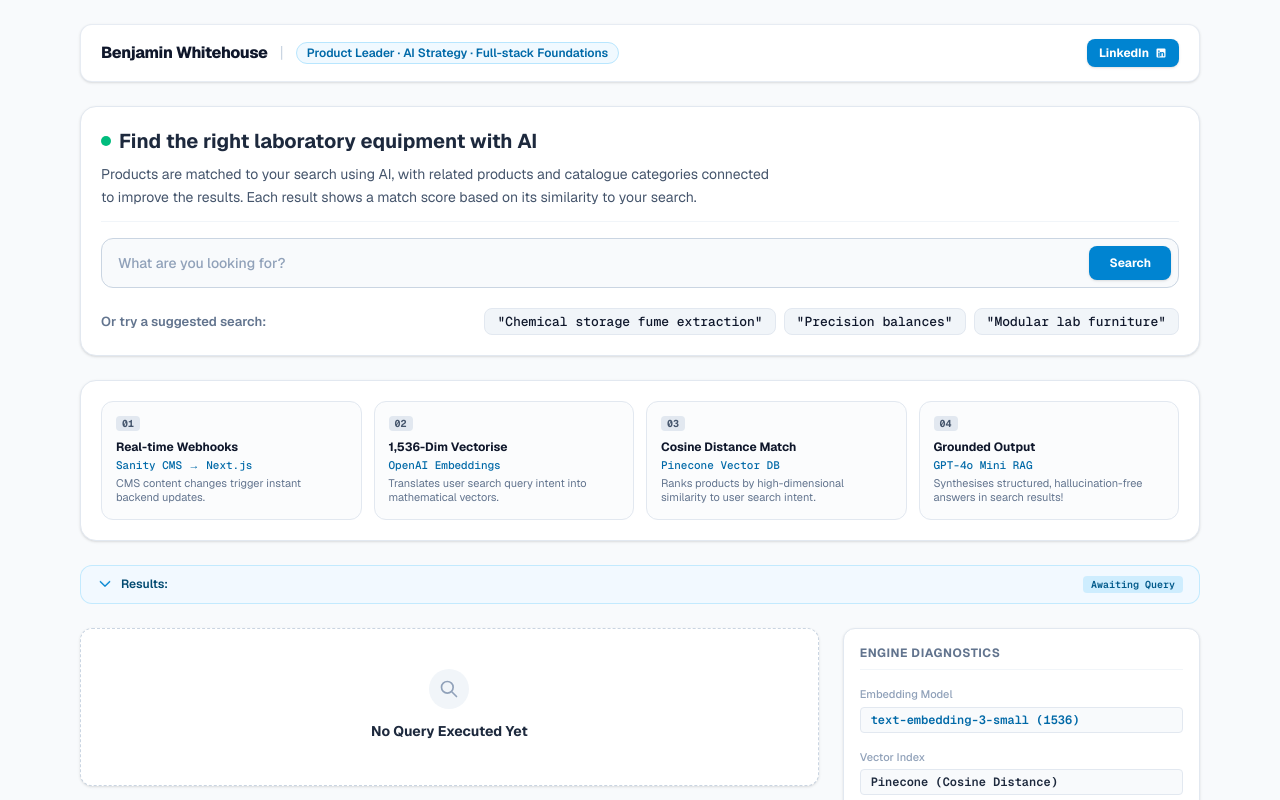
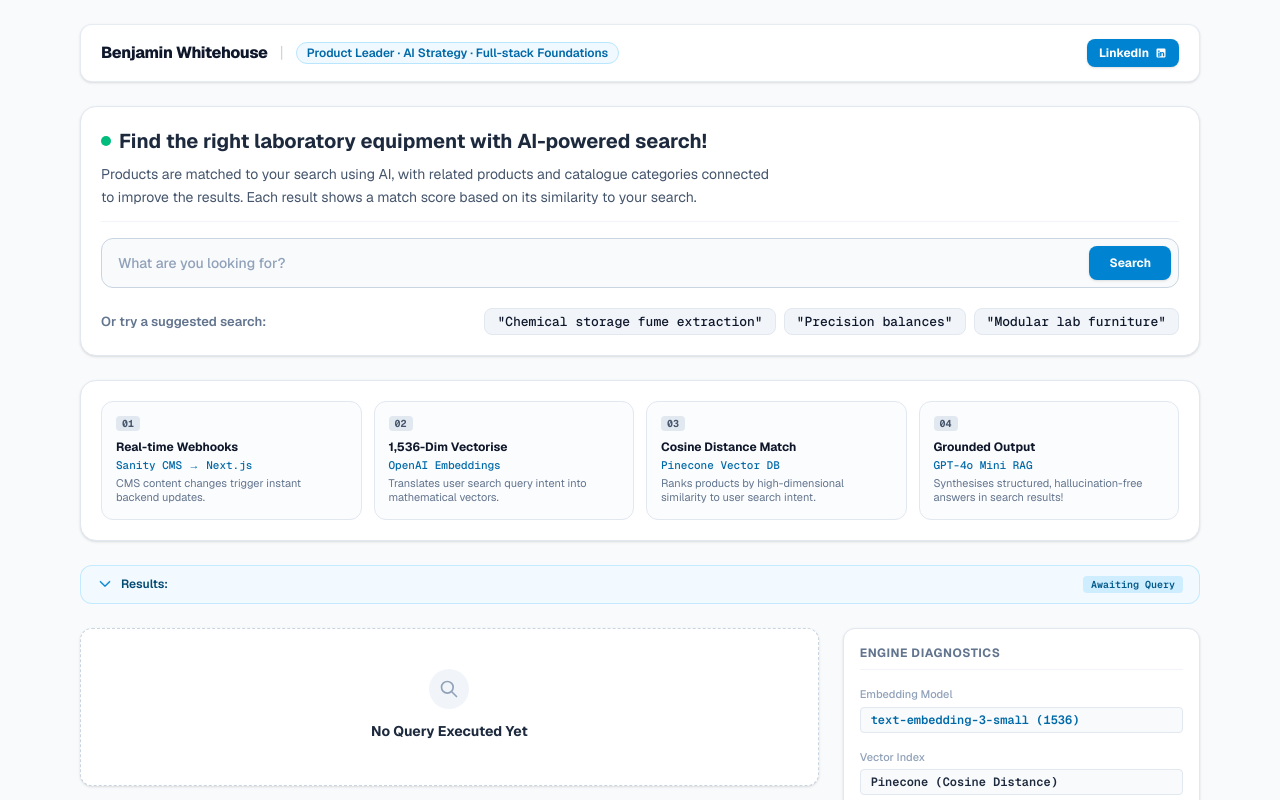
Before and after one commit to bpwhitehouse/discovery-engine, a Next.js app: page /demo in a window 1280 px wide. Shown: the top 800 px of the page. Built offline with nearby package versions, Linux system fonts and the light colour scheme.

Commit message:
Update demo copy

```diff
--- a/src/app/demo/DemoClient.tsx
+++ b/src/app/demo/DemoClient.tsx
@@ -129,7 +129,7 @@
             <div>
               <h2 className="text-lg sm:text-xl font-bold text-slate-800 mb-2 flex items-center gap-2">
                 <span className="flex h-2.5 w-2.5 rounded-full bg-emerald-500 shrink-0"></span>
-                Find the right laboratory equipment with AI
+                Find the right laboratory equipment with AI-powered search!
               </h2>
               <p className="text-sm text-slate-600 leading-relaxed max-w-2xl">
                 Products are matched to your search using AI, with related products and catalogue categories connected to improve the results. Each result shows a match score based on its similarity to your search.
```
